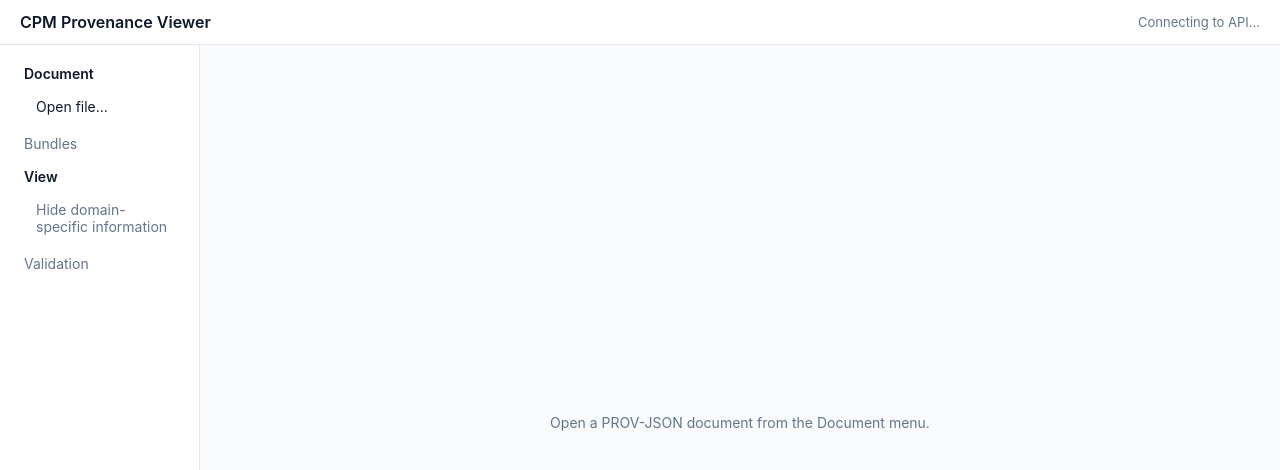
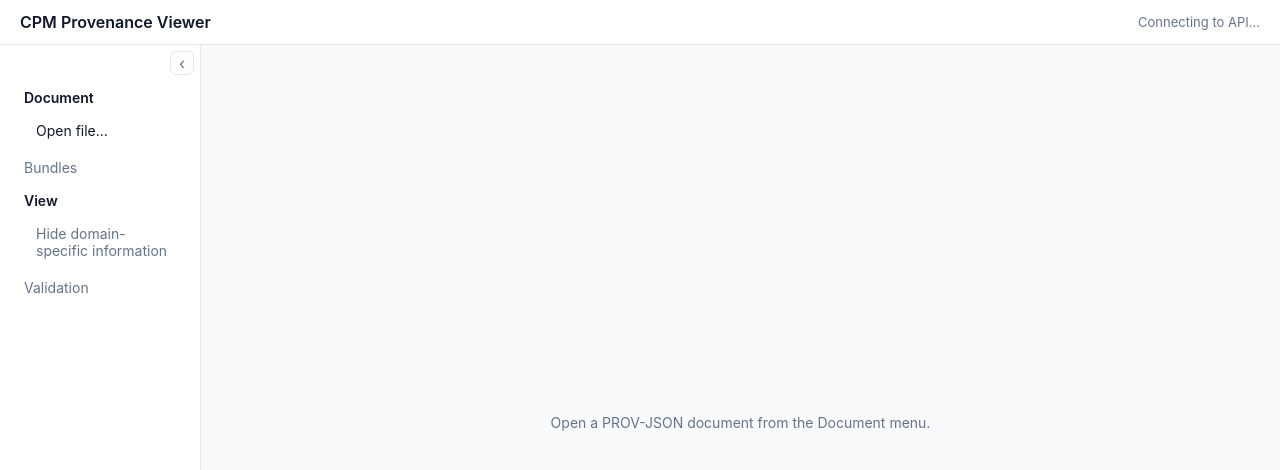
Before and after one commit to xforman2/cpm-prov-viz, a React (Vite) app in the folder frontend/: page / in a window 1280 px wide. Shown: the top 470 px of the page. Built offline with nearby package versions, Linux system fonts and the light colour scheme; no server answers; what cytoscape-elk would draw is missing.

Commit message:
feat(frontend): collapse the menu and the details panel

```diff
--- a/frontend/src/App.module.css
+++ b/frontend/src/App.module.css
@@ -1,6 +1,6 @@
 .app {
   display: grid;
-  grid-template-columns: 200px 1fr;
+  grid-template-columns: auto 1fr;
   grid-template-rows: auto 1fr;
   grid-template-areas:
     'header header'
@@ -42,11 +42,13 @@
   color: var(--error);
 }
 
+.menuPanel {
+  grid-area: menu;
+}
+
 .menu {
-  grid-area: menu;
-  padding: 12px;
-  background: var(--surface);
-  border-right: 1px solid var(--border);
+  width: 200px;
+  padding: 0 12px 12px;
 }
 
 .menu ul {
--- a/frontend/src/App.tsx
+++ b/frontend/src/App.tsx
@@ -3,10 +3,12 @@ import styles from './App.module.css'
 import type { OpenDocument } from './OpenDocument'
 import { useReadGraph } from './api/graph'
 import { useApiInfo } from './api/info'
+import { CollapsiblePanel } from './components/CollapsiblePanel'
 import { DetailsPanel } from './components/DetailsPanel'
 import { GraphView } from './components/GraphView'
 import { OpenFileButton } from './components/OpenFileButton'
 import { toCytoscapeElements } from './graph/cytoscape'
+import { useStoredFlag } from './storage'
 
 export default function App() {
   const apiInfo = useApiInfo()
@@ -15,11 +17,19 @@ export default function App() {
   // Key of the selected element or relation.
   const [selected, setSelected] = useState<string | null>(null)
   const [hideDomainSpecificInformation, setHideDomainSpecificInformation] = useState(false)
+  const [menuOpen, setMenuOpen] = useStoredFlag('cpm-prov-viz.menuOpen', true)
+  const [detailsOpen, setDetailsOpen] = useStoredFlag('cpm-prov-viz.detailsOpen', true)
   const elements = useMemo(
     () => (openDocument ? toCytoscapeElements(openDocument.graph, hideDomainSpecificInformation) : []),
     [openDocument, hideDomainSpecificInformation],
   )
   const hasProvenanceComponent = openDocument?.graph.bundles.some((bundle) => bundle.isProvenanceComponent) ?? false
+
+  // Selecting something shows its details, so a collapsed details panel opens.
+  const select = (key: string | null) => {
+    setSelected(key)
+    if (key !== null && !detailsOpen) setDetailsOpen(true)
+  }
 
   const openFile = (file: File) =>
     readGraph.mutate(file, {
@@ -44,6 +54,13 @@ export default function App() {
           {apiInfo.isError && 'API unavailable'}
         </span>
       </header>
+      <CollapsiblePanel
+        side="left"
+        name="menu"
+        open={menuOpen}
+        onOpenChange={setMenuOpen}
+        className={styles.menuPanel}
+      >
         <nav className={styles.menu} aria-label="Main menu">
           <ul>
             <li>
@@ -82,6 +99,7 @@ export default function App() {
             </li>
           </ul>
         </nav>
+      </CollapsiblePanel>
       <main className={styles.main}>
         {readGraph.isPending && (
           <p className={styles.documentStatus} role="status">
@@ -95,8 +113,10 @@ export default function App() {
         )}
         {openDocument ? (
           <div className={styles.workspace}>
-            <GraphView elements={elements} selected={selected} onSelect={setSelected} />
-            <DetailsPanel graph={openDocument.graph} selected={selected} onSelect={setSelected} />
+            <GraphView elements={elements} selected={selected} onSelect={select} />
+            <CollapsiblePanel side="right" name="details" open={detailsOpen} onOpenChange={setDetailsOpen}>
+              <DetailsPanel graph={openDocument.graph} selected={selected} onSelect={select} />
+            </CollapsiblePanel>
           </div>
         ) : (
           readGraph.isIdle && (
--- /dev/null
+++ b/frontend/src/components/CollapsiblePanel.module.css
@@ -0,0 +1,63 @@
+.panel {
+  display: flex;
+  flex-direction: column;
+  flex-shrink: 0;
+  min-height: 0;
+  background: var(--surface);
+}
+
+.panel[data-side='left'] {
+  border-right: 1px solid var(--border);
+}
+
+.panel[data-side='right'] {
+  border-left: 1px solid var(--border);
+}
+
+/* The button sits on the panel's inner edge, the one facing the graph. */
+.bar {
+  display: flex;
+  padding: 6px;
+}
+
+.panel[data-side='left'] .bar {
+  justify-content: flex-end;
+}
+
+.panel[data-side='right'] .bar {
+  justify-content: flex-start;
+}
+
+.toggle {
+  width: 24px;
+  height: 24px;
+  padding: 0;
+  border: 1px solid var(--border);
+  border-radius: 6px;
+  background: var(--surface);
+  color: var(--text-muted);
+  font: inherit;
+  font-size: 16px;
+  line-height: 1;
+  cursor: pointer;
+}
+
+.toggle:hover {
+  background: var(--bg);
+  color: var(--text);
+}
+
+.toggle:focus-visible {
+  outline: 2px solid var(--accent);
+  outline-offset: 1px;
+}
+
+.content {
+  flex: 1;
+  min-height: 0;
+  overflow-y: auto;
+}
+
+.content[hidden] {
+  display: none;
+}
--- /dev/null
+++ b/frontend/src/components/CollapsiblePanel.tsx
@@ -0,0 +1,31 @@
+import { useId } from 'react'
+import styles from './CollapsiblePanel.module.css'
+import type { CollapsiblePanelProps } from './CollapsiblePanelProps'
+
+// A side panel that collapses to a thin strip holding the button that opens it again.
+export function CollapsiblePanel({ side, name, open, onOpenChange, className, children }: CollapsiblePanelProps) {
+  const contentId = useId()
+  const label = `${open ? 'Hide' : 'Show'} ${name}`
+  // The arrow points the way the panel will move: towards its edge to hide, away from it to show.
+  const pointsLeft = (side === 'left') === open
+  return (
+    <div className={[styles.panel, className].filter(Boolean).join(' ')} data-side={side} data-open={open}>
+      <div className={styles.bar}>
+        <button
+          type="button"
+          className={styles.toggle}
+          aria-expanded={open}
+          aria-controls={contentId}
+          aria-label={label}
+          title={label}
+          onClick={() => onOpenChange(!open)}
+        >
+          <span aria-hidden="true">{pointsLeft ? '‹' : '›'}</span>
+        </button>
+      </div>
+      <div id={contentId} className={styles.content} hidden={!open}>
+        {children}
+      </div>
+    </div>
+  )
+}
--- /dev/null
+++ b/frontend/src/components/CollapsiblePanelProps.ts
@@ -0,0 +1,13 @@
+import type { ReactNode } from 'react'
+
+export interface CollapsiblePanelProps {
+  // The edge of the window the panel sits against; it collapses towards that edge.
+  side: 'left' | 'right'
+  // What the panel holds, for its button: "Hide details", "Show details".
+  name: string
+  open: boolean
+  onOpenChange: (open: boolean) => void
+  // Placement in the parent's layout, e.g. a grid area.
+  className?: string
+  children: ReactNode
+}
--- a/frontend/src/components/DetailsPanel.module.css
+++ b/frontend/src/components/DetailsPanel.module.css
@@ -1,10 +1,6 @@
 .panel {
   width: 340px;
-  flex-shrink: 0;
-  overflow-y: auto;
-  padding: 16px 20px;
-  background: var(--surface);
-  border-left: 1px solid var(--border);
+  padding: 4px 20px 16px;
 }
 
 .title {
--- a/frontend/src/components/GraphView.tsx
+++ b/frontend/src/components/GraphView.tsx
@@ -56,6 +56,23 @@ export function GraphView({ elements, selected, onSelect }: GraphViewProps) {
     }
   }, [elements])
 
+  // Cytoscape doesn't notice its container changing size, e.g. when a side panel opens or closes, so
+  // it is told here. It is also panned by however far the container's left edge moved, so the
+  // drawing stays where it was on the screen.
+  useEffect(() => {
+    const container = containerRef.current
+    if (!container) return
+    let left = container.getBoundingClientRect().left
+    const observer = new ResizeObserver(() => {
+      const newLeft = container.getBoundingClientRect().left
+      cyRef.current?.resize()
+      cyRef.current?.panBy({ x: left - newLeft, y: 0 })
+      left = newLeft
+    })
+    observer.observe(container)
+    return () => observer.disconnect()
+  }, [])
+
   // Mirrors the selection onto the graph. A tap has already selected its element; one picked in the
   // side panel is selected here and brought into view.
   useEffect(() => {
--- /dev/null
+++ b/frontend/src/storage.ts
@@ -0,0 +1,31 @@
+import { useState } from 'react'
+
+// Settings remembered between reloads, in the browser's localStorage. Storage can be unavailable
+// (a private window, blocked site data), so every read and write falls back silently.
+
+function readFlag(key: string, fallback: boolean): boolean {
+  try {
+    const stored = localStorage.getItem(key)
+    return stored === null ? fallback : stored === 'true'
+  } catch {
+    return fallback
+  }
+}
+
+function writeFlag(key: string, value: boolean): void {
+  try {
+    localStorage.setItem(key, String(value))
+  } catch {
+    // Not remembered; the setting still holds until the page reloads.
+  }
+}
+
+// A true/false setting kept under the key, `fallback` until it is first set.
+export function useStoredFlag(key: string, fallback: boolean): [boolean, (value: boolean) => void] {
+  const [flag, setFlag] = useState(() => readFlag(key, fallback))
+  const set = (value: boolean) => {
+    setFlag(value)
+    writeFlag(key, value)
+  }
+  return [flag, set]
+}
```
Also changed, not shown: 2 other files (tests, documents, lock files or other folders). Lines whose indentation alone changed are shown as unchanged.
